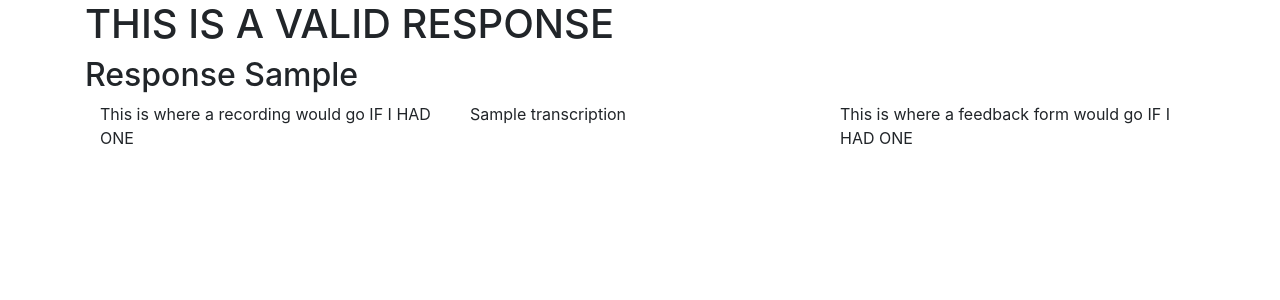
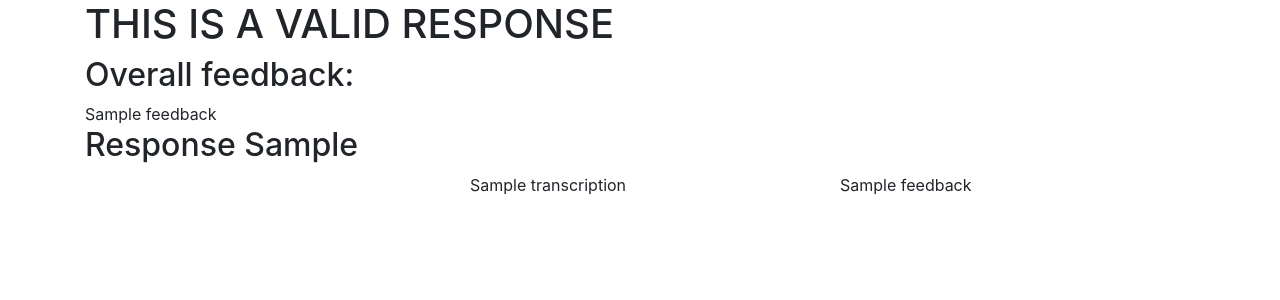
Before and after one commit to ericharper1/Simulated-Conversations, a Django app: template simcon_project/templates/view_response.html in a window 1280 px wide. Shown: the top 300 px of the page. Run offline with Django 3.2, Linux system fonts and the light colour scheme; the template is opened without the code that fills it: most values are stand-ins (such as "Sample title", 1, 10 or a date in 2020); some libraries are stand-ins or nearby versions.

Commit message:
Changing models

```diff
--- a/simcon_project/conversation_templates/models/template_node_response.py
+++ b/simcon_project/conversation_templates/models/template_node_response.py
@@ -8,3 +8,5 @@ class TemplateNodeResponse (models.Model):
     template_node = models.ForeignKey('conversation_templates.TemplateNode',default=0, related_name='responses', on_delete=models.DO_NOTHING)
     parent_template_response = models.ForeignKey('conversation_templates.TemplateResponse',default=0, related_name='node_responses', on_delete=models.CASCADE)
     position_in_sequence = models.IntegerField()
+    feedback = models.CharField(max_length=1000, default=None)
+    audio_response = models.FileField('audio/%Y/%m/%d')
--- a/simcon_project/conversation_templates/models/template_response.py
+++ b/simcon_project/conversation_templates/models/template_response.py
@@ -8,3 +8,4 @@ class TemplateResponse (models.Model):
     student = models.ForeignKey('users.Student', related_name='template_responses', default=0, on_delete=models.CASCADE)
     template = models.ForeignKey('conversation_templates.ConversationTemplate', default=0, related_name='template_responses', on_delete=models.CASCADE)
     assignment = models.ForeignKey('users.Assignment', default=0, related_name='template_responses', on_delete=models.CASCADE)
+    feedback = models.CharField(max_length=1000, default=None)
--- a/simcon_project/simcon_project/settings.py
+++ b/simcon_project/simcon_project/settings.py
@@ -129,3 +129,6 @@ USE_TZ = True
 STATIC_URL = '/static/'
 
 LOGIN_REDIRECT_URL = '/redirect-from-login'
+
+MEDIA_ROOT = os.path.join(BASE_DIR, 'media')
+MEDIA_URL = '/static/media/'
--- a/simcon_project/templates/view_response.html
+++ b/simcon_project/templates/view_response.html
@@ -26,19 +26,25 @@
         <h1> THIS IS A VALID RESPONSE </h1>
         <div class="container">
             {% block content %}
+            <div class="row">
+                <h2>Overall feedback:</h2>
+            </div>
+            <div class="row">
+            {{response.feedback}}
+            </div>
             {% for node in response %}
                 <div class="row">
                     <h2> Response {{node.position_in_sequence}}</h2>
                 </div>
                 <div class="row">
                     <div class="col-sm-4">
-                        This is where a recording would go IF I HAD ONE
+
                     </div>
                     <div class="col-sm-4">
                        {{node.transcription}}
                     </div>
                     <div class="col-sm-4">
-                        This is where a feedback form would go IF I HAD ONE
+                        {{node.feedback}}
                     </div>
                </div>
             {% endfor %}
--- a/simcon_project/users/views/view_response.py
+++ b/simcon_project/users/views/view_response.py
@@ -12,6 +12,6 @@ def ViewResponse(request, response=TemplateResponse.objects.get(id="e5f6dfd6-9a4
             else:
                 break
 
-        return render(request, 'view_response.html', {'response': nodes})
+        return render(request, 'view_response.html', {'response_nodes': nodes, 'response': response })
     else:
         return render(request, 'invalid_response.html')
```
